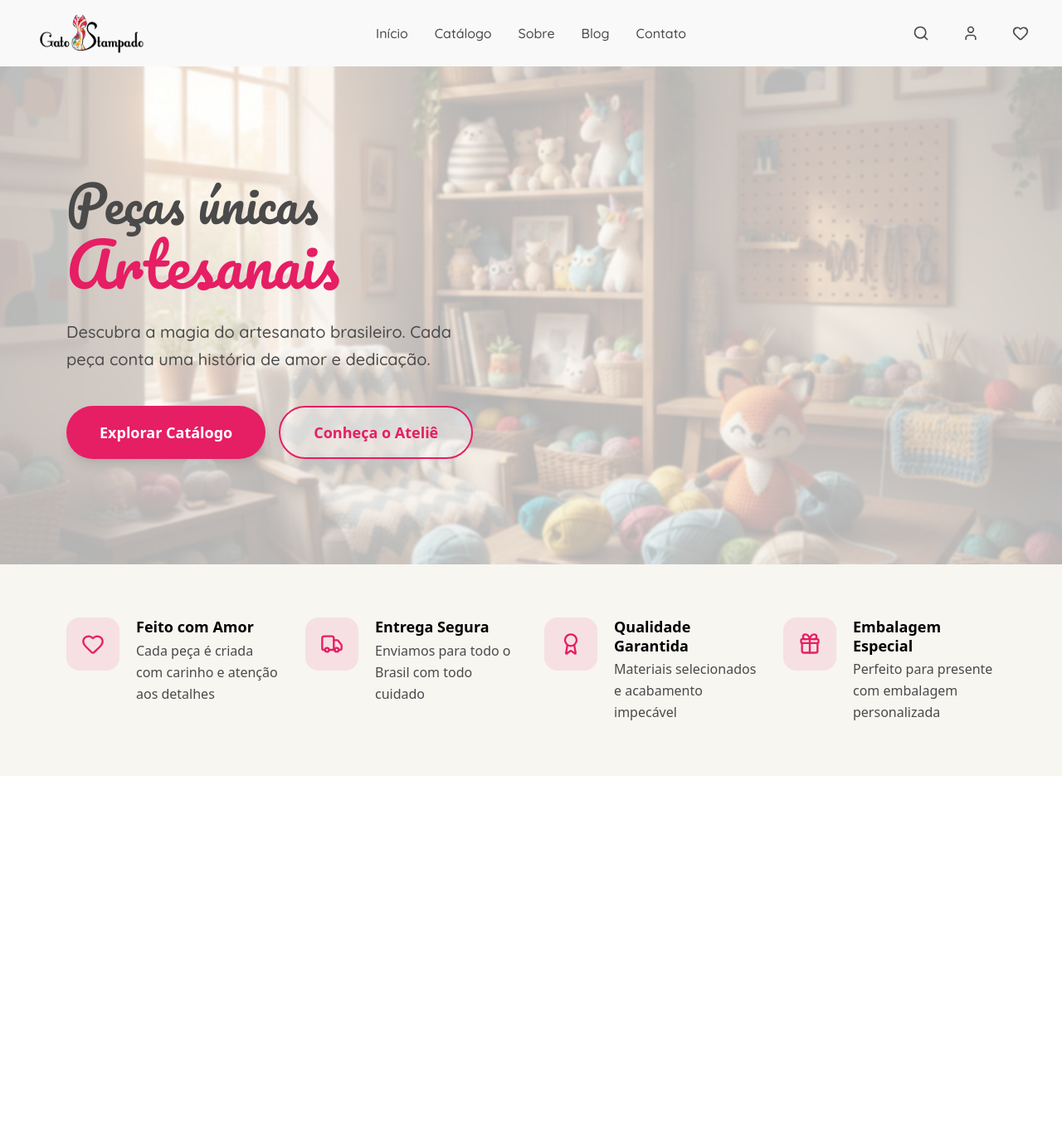
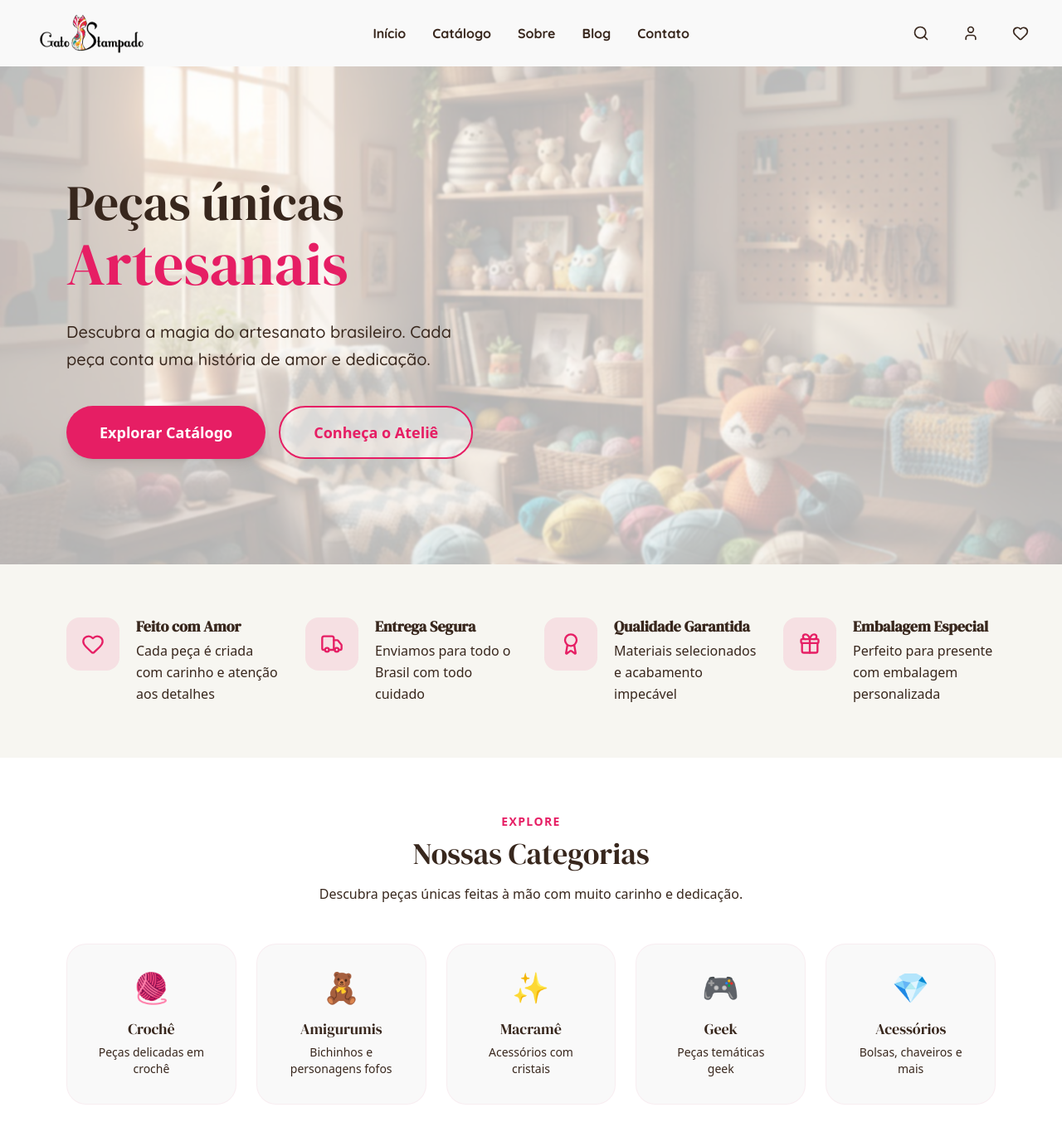
Before and after one commit to ChrisMaga/ateliegatostampado, a React (Vite) app: page / in a window 1280 px wide. Shown: the top 1370 px of the page at 83% size. Before the commit the page ends 935 px from the top, so only its background shows below. Built offline with nearby package versions, Linux system fonts and the light colour scheme.

Commit message:
Inclusão da Section Categorias e de nova fonte principal; alteração das fontes nos outros componentes

```diff
--- a/index.html
+++ b/index.html
@@ -4,10 +4,10 @@
     <meta charset="UTF-8" />
     <link rel="icon" type="image/svg+xml" href="./src/assets/favicon.svg" />
 
-    <link rel="preconnect" href="https://fonts.googleapis.com">
 <link rel="preconnect" href="https://fonts.googleapis.com">
 <link rel="preconnect" href="https://fonts.gstatic.com" crossorigin>
-<link href="https://fonts.googleapis.com/css2?family=Pacifico&family=Quicksand:wght@300..700&display=swap" rel="stylesheet">
+<link href="https://fonts.googleapis.com/css2?family=DM+Serif+Display:ital@0;1&family=Pacifico&family=Quicksand:wght@300..700&display=swap" rel="stylesheet">
+
     <meta name="viewport" content="width=device-width, initial-scale=1.0" />
     <title>Atelie GatoStampado</title>
   </head>
--- a/src/App.tsx
+++ b/src/App.tsx
@@ -1,6 +1,7 @@
 import Hero from './components/Hero';
 import Navbar from './components/Navbar';
 import Info from './components/Info';
+import Categories from './components/ShowCategories';
 
 function App() {
   return (
@@ -8,6 +9,7 @@ function App() {
     <Navbar />
     <Hero />
     <Info />
+    <Categories />
     </>
 
   );
--- a/src/components/Hero.tsx
+++ b/src/components/Hero.tsx
@@ -12,12 +12,12 @@ export default function Hero() {
 
       {/* 3. Conteúdo: Precisa ser 'relative' para ficar acima do overlay */}
       <div className="relative z-10 max-w-2xl">
-        <h1 className="text-5xl md:text-6xl font-second text-text font-light leading-tight">
+        <h1 className="text-5xl md:text-6xl font-third text-coffe font-light leading-tight">
           Peças únicas <br />
           <span className="text-pink text-6xl md:text-7xl">Artesanais</span>
         </h1>
 
-        <p className="mt-6 text-text text-lg md:text-xl max-w-lg leading-relaxed font-medium font-primary">
+        <p className="mt-6 text-coffe text-lg md:text-xl max-w-lg leading-relaxed font-medium font-primary">
           Descubra a magia do artesanato brasileiro. Cada peça conta uma história de amor e dedicação.
         </p>
 
--- a/src/components/Info.tsx
+++ b/src/components/Info.tsx
@@ -35,10 +35,10 @@ export default function Info() {
             </div>
 
             <div className="flex flex-col items-center md:items-start gap-1 mt-2 md:mt-0">
-              <h3 className="text-black font-bold text-lg leading-tight">
+              <h3 className="text-coffe font-third font-semibold text-lg leading-tight">
                 {item.title}
               </h3>
-              <p className="text-text text-sm md:text-base leading-relaxed max-w-[200px]">
+              <p className="text-coffe text-sm md:text-base leading-relaxed max-w-[200px]">
                 {item.desc}
               </p>
             </div>
--- a/src/components/Navbar.tsx
+++ b/src/components/Navbar.tsx
@@ -17,7 +17,7 @@ export default function Navbar() {
         </div>
 
         {/* Links Centrais */}
-        <ul className="hidden md:flex items-center gap-8 text-text font-medium">
+        <ul className="hidden md:flex items-center gap-8 text-coffe font-bold">
           <li className="hover:text-pink cursor-pointer transition">
             Início
           </li>
@@ -36,7 +36,7 @@ export default function Navbar() {
         </ul>
 
         {/* Ícones da Direita */}
-        <div className="flex items-center gap-10 text-text">
+        <div className="flex items-center gap-10 text-coffe">
           <Search size={20} className="cursor-pointer hover:text-pink" />
           <User size={20} className="cursor-pointer hover:text-pink" />
           <Heart size={20} className="cursor-pointer hover:text-pink hidden md:flex" />
@@ -53,7 +53,7 @@ export default function Navbar() {
     {/* Menu Mobile (Dropdown) */}
       {menuAberto && (
         <div className="md:hidden bg-bg border-t border-bg p-6 absolute w-full z-50 shadow-lg">
-          <ul className="flex flex-col gap-6 text-text font-medium">
+          <ul className="flex flex-col gap-6 text-coffe font-medium">
             <li className="hover:text-pink">Início</li>
             <li className="hover:text-pink">Catálogo</li>
             <li className="hover:text-pink">Sobre</li>
--- /dev/null
+++ b/src/components/ShowCategories.tsx
@@ -0,0 +1,35 @@
+export default function Categories() {
+    const cats = [
+    { title: "Crochê", desc: "Peças delicadas em crochê", icon: "🧶" },
+    { title: "Amigurumis", desc: "Bichinhos e personagens fofos", icon: "🧸" },
+    { title: "Macramê", desc: "Acessórios com cristais", icon: "✨" },
+    { title: "Geek", desc: "Peças temáticas geek", icon: "🎮" },
+    { title: "Acessórios", desc: "Bolsas, chaveiros e mais", icon: "💎" },
+  ];
+
+
+    return(
+        <section className="bg-white py-16 px-6 md:px-20 text-center">
+      <span className="text-pink uppercase tracking-widest text-sm font-bold">Explore</span>
+      <h2 className="text-3xl md:text-4xl font-third text-coffe mt-2 mb-4">Nossas Categorias</h2>
+      <p className="text-coffe max-w-2xl mx-auto mb-12">
+        Descubra peças únicas feitas à mão com muito carinho e dedicação.
+      </p>
+
+      <div className="grid grid-cols-1 sm:grid-cols-3 lg:grid-cols-5 gap-6">
+        {cats.map((cat, i) => (
+          <div
+            key={i}
+            className="group bg-bg p-8 rounded-3xl border border-pink/5 hover:border-pink/20 hover:shadow-xl hover:-translate-y-2 transition-all duration-300 cursor-pointer flex flex-col items-center"
+          >
+            <span className="text-4xl mb-4 group-hover:scale-110 transition-transform">
+              {cat.icon}
+            </span>
+            <h3 className="font-third text-lg text-coffe">{cat.title}</h3>
+            <p className="text-coffe text-sm mt-1">{cat.desc}</p>
+          </div>
+        ))}
+      </div>
+    </section>
+    );
+}
--- a/src/index.css
+++ b/src/index.css
@@ -6,10 +6,12 @@
   --color-id: #00A9A4;
   --color-bg: #F9F9F9;
   --color-bg-secondary: #F7F6F1;
-  --color-text: #4A4A4A;
+  --color-gray: #4A4A4A;
+  --color-coffe: #38271D;
   --color-secundary: #FFD100;
 
 
    --font-primary: "Quicksand";
-   --font-second: "Pacifico";
+   --font-secondary: "Pacifico";
+   --font-third: "DM Serif Display";
 }
```
